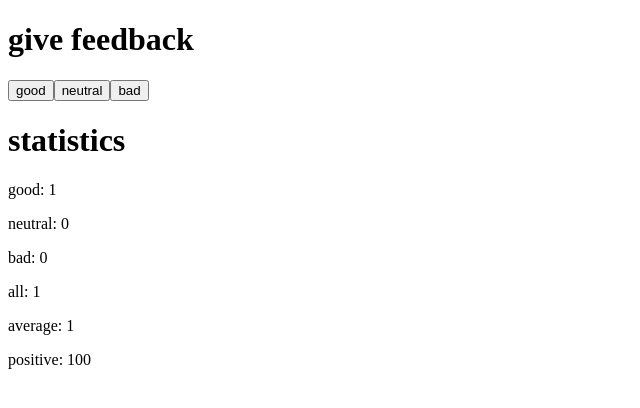
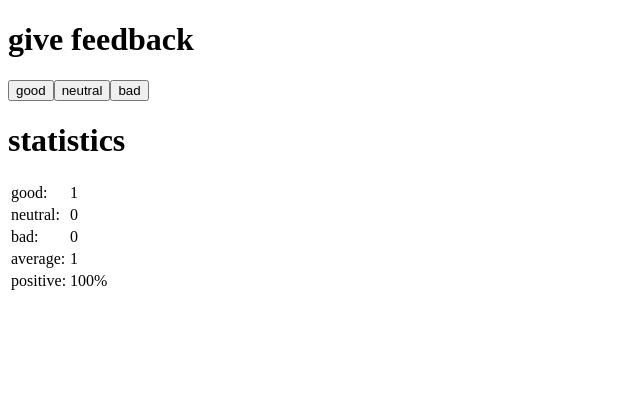
Before and after one commit to maialks/fullstack-open, a React (Vite) app in the folder Part 1/part1exercises/: page / in a window 1280 px wide. Both pictures are taken after a click on the button "good". Shown: the top 408 px of the page, without its empty margins (0-640 px from the left). Built offline with nearby package versions, Linux system fonts and the light colour scheme.

Commit message:
exercise1.11

```diff
--- a/Part 1/part1exercises/src/App.jsx
+++ b/Part 1/part1exercises/src/App.jsx
@@ -7,7 +7,7 @@
   let all = good + bad+ neutral
 
   const handleGood = () => function(){
-    console.log("good +1")
+    console.log("good")
     setGood(good +1)
     all++
   }
@@ -40,18 +40,20 @@
   const {good, neutral, bad, all} = props.values
   const calclAvg = () =>( good - bad) / all
   if (!all) return (<p>No feedback given</p>)
-  return (
-    <>
-    <StatisticLine text={`good:`} value={good}/>
-    <StatisticLine text={`neutral:`} value={neutral}/>
-    <StatisticLine text={`bad:`} value={bad}/>
-    <StatisticLine text={`all:`} value={all}/>
-    <StatisticLine text={`average:`} value={calclAvg()}/>
-    <StatisticLine text={`positive:`} value={(good / (good + neutral + bad)) * 100}/>
-    </>
+  return(
+    <table>
+      <tbody>
+      <StatisticTableRow col1={"good:"} col2={good}/>
+      <StatisticTableRow col1={"neutral:"} col2={neutral}/>
+      <StatisticTableRow col1={"bad:"} col2={bad}/>
+      <StatisticTableRow col1={"average:"} col2={calclAvg()}/>
+      <StatisticTableRow col1={"positive:"} col2={((good / (good + neutral + bad)) * 100) + "%"}/>
+      </tbody>
+    </table>
   )
 }
-const StatisticLine = (props)=> <p>{props.text} {props.value}</p>
+const StatisticTableRow = (props)=> <tr><StatisticTableCell value = {props.col1}/><StatisticTableCell value = {props.col2}/></tr>
+const StatisticTableCell =(props)=> <td>{props.value}</td>
 
 
 export default App
```
